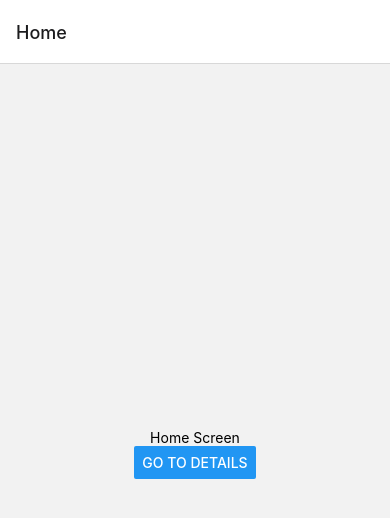
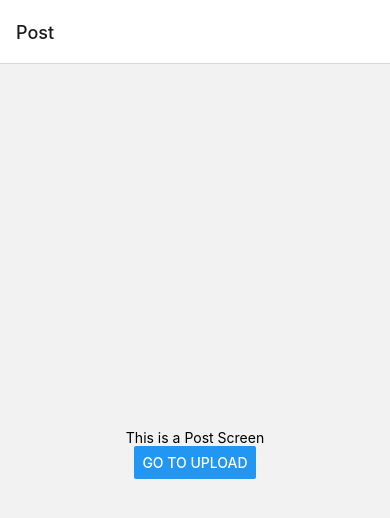
Before and after one commit to hwiwls/c_star, a React Native app: screen / in a window 390 px wide. Shown: the top 518 px of the page. Built offline with nearby package versions, Linux system fonts and the light colour scheme.

Commit message:
make text box but cant change

```diff
--- a/App.js
+++ b/App.js
@@ -1,46 +1,41 @@
 import React from "react";
-import { Button, StyleSheet, Text, View } from "react-native";
+import { Button, StyleSheet, Text, View, TextInput } from "react-native";
 import Title from "./Title.js";
 import Navigator from "./Navigator.js";
 import Post from "./Post.js";
 import { NavigationContainer } from "@react-navigation/native";
 import { createNativeStackNavigator } from "@react-navigation/native-stack";
 
-function HomeScreen({ navigation }) {
+// Post 스크린
+function PostScreen({ navigation }) {
   return (
     <View style={{ flex: 1, alignItems: "center", justifyContent: "center" }}>
-      <Text>Home Screen</Text>
+      <Text>This is a Post Screen</Text>
       <Button
-        title="Go to Details"
+        title="Go to upload"
         onPress={() => {
           /* 1. Navigate to the Details route with params */
-          navigation.navigate("Details", {
-            itemId: 86,
-            otherParam: "anything you want here",
-          });
+          navigation.navigate("Upload");
         }}
       />
     </View>
   );
 }
 
-function DetailsScreen({ route, navigation }) {
+// Post에서 업로드 버튼을 눌러야 올 수 있다
+function UploadScreen({ navigation }) {
   /* 2. Get the param */
-  const { itemId, otherParam } = route.params;
+  const [onChangeText] = React.useState("Useless Placeholder");
   return (
     <View style={{ flex: 1, alignItems: "center", justifyContent: "center" }}>
-      <Text>Details Screen</Text>
-      <Text>itemId: {JSON.stringify(itemId)}</Text>
-      <Text>otherParam: {JSON.stringify(otherParam)}</Text>
-      <Button
-        title="Go to Details... again"
-        onPress={() =>
-          navigation.push("Details", {
-            itemId: Math.floor(Math.random() * 100),
-          })
-        }
+      <Text>Upload Screen</Text>
+      <Text>내용:</Text>
+      <TextInput
+        style={{ height: 40, borderColor: "gray", borderWidth: 1 }}
+        onChangeText={(text) => onChangeText(text)}
+        value=""
       />
-      <Button title="Go to Home" onPress={() => navigation.navigate("Home")} />
+      <Button title="Go to Post" onPress={() => navigation.navigate("Post")} />
       <Button title="Go back" onPress={() => navigation.goBack()} />
     </View>
   );
@@ -56,9 +51,9 @@ export default class extends React.Component {
         <Post style={styles.content}></Post>
         <Navigator style={styles.nav}></Navigator> */}
         <NavigationContainer>
-          <Stack.Navigator initialRouteName="Home">
-            <Stack.Screen name="Home" component={HomeScreen} />
-            <Stack.Screen name="Details" component={DetailsScreen} />
+          <Stack.Navigator initialRouteName="Post">
+            <Stack.Screen name="Post" component={PostScreen} />
+            <Stack.Screen name="Upload" component={UploadScreen} />
           </Stack.Navigator>
         </NavigationContainer>
       </View>
```
